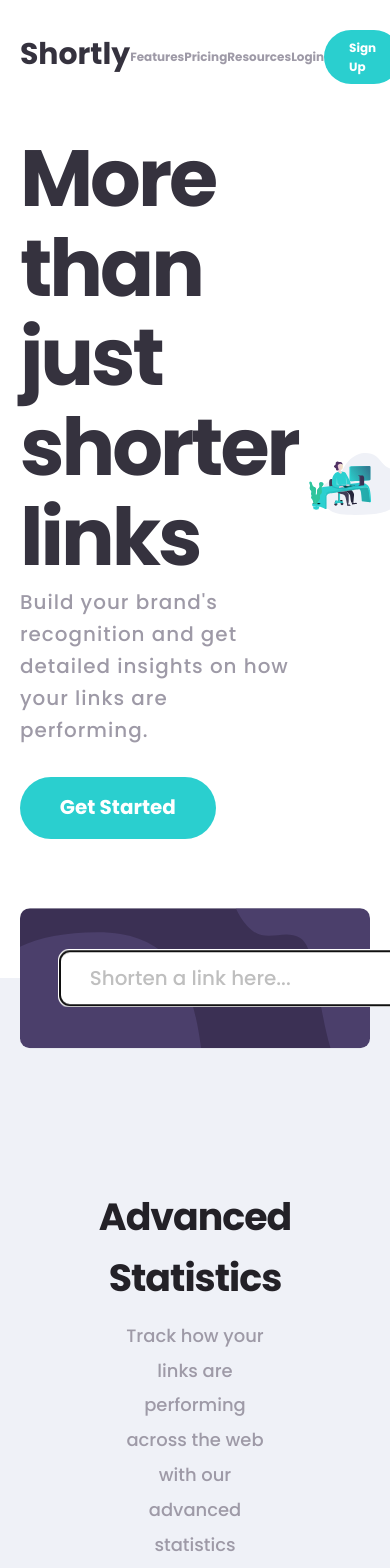
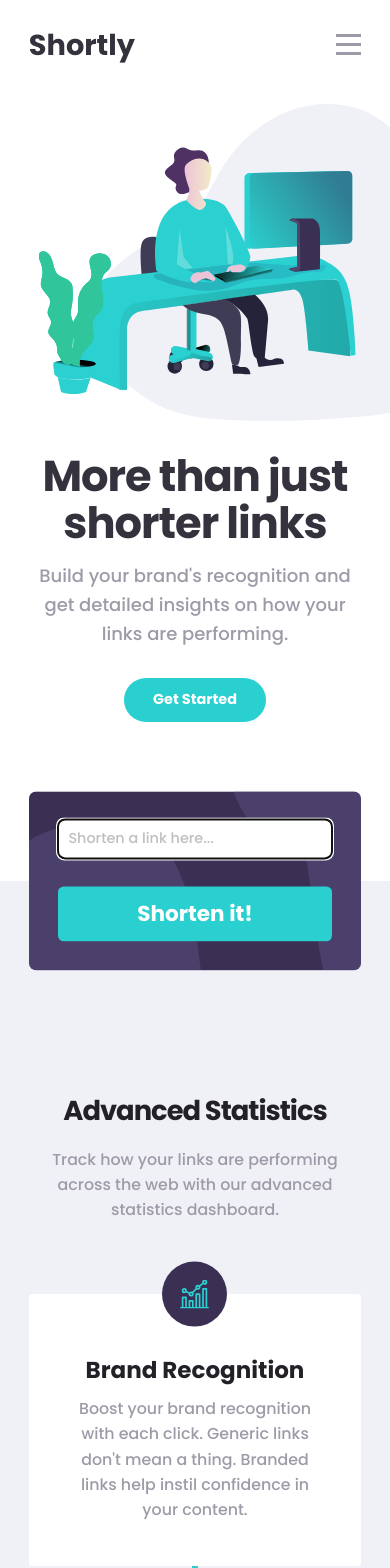
Before and after one commit to okcomputer93/url-shortening, a Vue app: page / in a window 390 px wide. Shown: the top 1568 px of the page. Built offline with nearby package versions, Linux system fonts and the light colour scheme.

Commit message:
Responsive design

```diff
--- a/src/App.vue
+++ b/src/App.vue
@@ -67,10 +67,17 @@ export default {
 .main {
     max-width: $max-width;
     margin: 2rem auto;
-    padding: 0 $margin-body 12rem;
+    padding: 0 $margin-body 15rem;
     display: flex;
     justify-content: space-between;
     align-items: center;
+
+    @media only screen and (max-width: $bp-small) {
+        flex-direction: column-reverse;
+        justify-content: center;
+        text-align: center;
+        padding: 0 4rem 20rem;
+    }
 
     &__title {
         font-size: 8rem;
@@ -78,6 +85,13 @@ export default {
         font-weight: 700;
         color: $dark-blue;
         letter-spacing: -3px;
+
+        @media only screen and (max-width: $bp-small) {
+            padding-top: 4rem;
+            font-size: 6rem;
+            letter-spacing: -1px;
+            line-height: 1.1;
+        }
     }
 
     &__subtitle {
@@ -86,6 +100,12 @@ export default {
         color: $neutral-violet;
         padding: 0.5rem 0 3rem;
         letter-spacing: 1px;
+
+        @media only screen and (max-width: $bp-small) {
+            padding: 2rem 0 4rem;
+            font-size: 2.5rem;
+            letter-spacing: 0;
+        }
     }
 
     &__column--left {
@@ -99,6 +119,11 @@ export default {
         width: 130%;
         display: inline-block;
         transform: translateX(12%);
+
+        @media only screen and (max-width: $bp-small) {
+            width: 145%;
+            transform: translateX(2%);
+        }
     }
 }
 
@@ -107,12 +132,19 @@ export default {
     margin: 2rem auto;
     padding: 0 $margin-body;
 
+    @media only screen and (max-width: $bp-small) {
+        padding: 0 4rem;
+    }
+
     & .shorten__container {
         transform: translateY(-50%);
     }
 
     & .shorten__links {
         margin-top: -7rem;
+        @media only screen and (max-width: $bp-small) {
+            margin-top: -10rem;
+        }
     }
 }
 
@@ -122,7 +154,11 @@ export default {
     &__content {
         max-width: $max-width;
         margin: 0 auto;
-        padding: 10rem $margin-body 20rem; //TODO: Resize this when the search component is done.
+        padding: 10rem $margin-body 20rem;
+
+        @media only screen and (max-width: $bp-small) {
+            padding: 10rem 4rem 12rem;
+        }
     }
 
     &__top {
@@ -139,6 +175,9 @@ export default {
         padding-bottom: 1rem;
         color: $dark-violet;
         letter-spacing: -1px;
+        @media only screen and (max-width: $bp-small) {
+            padding-bottom: 2rem;
+        }
     }
 
     &__subtitle {
@@ -147,6 +186,11 @@ export default {
         color: $neutral-violet;
         width: 45%;
         line-height: 3.5rem;
+
+        @media only screen and (max-width: $bp-small) {
+            font-size: 2.2rem;
+            width: 90%;
+        }
     }
 }
 </style>
--- a/src/assets/styles/abstract/_variables.scss
+++ b/src/assets/styles/abstract/_variables.scss
@@ -12,3 +12,9 @@ $bg-gray: #eff1f7;
 
 $max-width: 1200px;
 $margin-body: 2rem;
+
+// Responsive Breakpoints
+$bp-largest: 75em; //1200px
+$bp-large: 62.5em; //1000px
+$bp-medium: 50em; // 800px
+$bp-small: 37.5em; // 600px
--- a/src/assets/styles/base/_base.scss
+++ b/src/assets/styles/base/_base.scss
@@ -12,6 +12,14 @@ html {
     box-sizing: border-box;
     font-size: 62.3%; // 10px
     overflow: auto;
+
+    @media only screen and (max-width: $bp-largest) {
+        font-size: 50%;
+    }
+
+    @media only screen and (max-width: $bp-medium) {
+        font-size: 45%;
+    }
 }
 
 body {
--- a/src/assets/styles/main.scss
+++ b/src/assets/styles/main.scss
@@ -1,3 +1,3 @@
+@import "abstract/variables";
 @import "base/base";
-@import "abstract/variables";
 @import "atomic/atomic";
--- a/src/components/elements/Card.vue
+++ b/src/components/elements/Card.vue
@@ -23,6 +23,11 @@ export default {
     border-radius: 0.5rem;
     position: relative;
 
+    @media only screen and (max-width: $bp-small) {
+        text-align: center;
+        padding: 8rem 5rem 6rem;
+    }
+
     &__icon {
         background-color: $primary-dark;
         display: inline-block;
@@ -31,6 +36,11 @@ export default {
         position: absolute;
         top: 0;
         transform: translateY(-50%);
+
+        @media only screen and (max-width: $bp-small) {
+            left: 50%;
+            margin-left: -33px;
+        }
 
         & > * {
             display: block;
@@ -44,12 +54,20 @@ export default {
         font-weight: 700;
         padding-bottom: 1rem;
         color: $dark-violet;
+
+        @media only screen and (max-width: $bp-small) {
+            font-size: 3.2rem;
+        }
     }
 
     &__content {
         font-weight: 400;
         font-size: 1.6rem;
         color: $neutral-violet;
+
+        @media only screen and (max-width: $bp-small) {
+            font-size: 2.2rem;
+        }
     }
 }
 </style>
--- a/src/components/elements/TheLogo.vue
+++ b/src/components/elements/TheLogo.vue
@@ -34,6 +34,10 @@ export default {
     &__title {
         font-size: 3rem;
         font-weight: 700;
+
+        @media only screen and (max-width: $bp-small) {
+            font-size: 4rem;
+        }
     }
     &__link {
         text-decoration: none;
--- a/src/components/layouts/Banner.vue
+++ b/src/components/layouts/Banner.vue
@@ -39,6 +39,10 @@ export default {
         padding-bottom: 2rem;
         color: $light;
         letter-spacing: -1px;
+
+        @media only screen and (max-width: $bp-small) {
+            font-size: 4rem;
+        }
     }
 }
 </style>
--- a/src/components/layouts/Cards.vue
+++ b/src/components/layouts/Cards.vue
@@ -54,12 +54,22 @@ export default {
     justify-content: space-between;
     align-items: center;
     margin-top: 10rem;
+    @media only screen and (max-width: $bp-small) {
+        flex-direction: column;
+    }
 
     &__segment {
         background-color: $primary;
         height: 0.8rem;
         margin-top: 6rem;
         flex: 1 0 auto;
+
+        @media only screen and (max-width: $bp-small) {
+            width: 0.8rem;
+            flex: 1 1 auto;
+            margin-top: 0;
+            height: 10rem;
+        }
     }
 
     &__element--1 {
@@ -69,11 +79,19 @@ export default {
     &__element--2 {
         flex: 12;
         transform: translateY(15%);
+
+        @media only screen and (max-width: $bp-small) {
+            transform: translateY(0);
+        }
     }
 
     &__element--3 {
         flex: 12;
         transform: translateY(30%);
+
+        @media only screen and (max-width: $bp-small) {
+            transform: translateY(0);
+        }
     }
 }
 </style>
--- a/src/components/layouts/Footer.vue
+++ b/src/components/layouts/Footer.vue
@@ -64,29 +64,56 @@ export default {
     background-color: $dark-violet;
     padding: 6rem $margin-body;
 
+    @media only screen and (max-width: $bp-small) {
+        padding: 6rem 4rem;
+    }
+
     &__container {
         max-width: $max-width;
         margin: 0 auto;
         display: flex;
         justify-content: space-between;
+
+        @media only screen and (max-width: $bp-small) {
+            flex-direction: column;
+            justify-content: center;
+            align-items: center;
+            text-align: center;
+        }
     }
 
     &__logo {
         flex: 2;
+
+        @media only screen and (max-width: $bp-small) {
+            padding-bottom: 5rem;
+        }
     }
 
     &__sections {
         flex: 3;
         display: flex;
         justify-content: space-between;
+
+        @media only screen and (max-width: $bp-small) {
+            flex-direction: column;
+        }
     }
 
     &__section {
         flex: 1;
+
+        @media only screen and (max-width: $bp-small) {
+            padding-bottom: 4rem;
+        }
+
         &--social {
             display: flex;
             justify-content: space-between;
             align-items: flex-start;
+            @media only screen and (max-width: $bp-small) {
+                min-width: 15rem;
+            }
         }
     }
 
@@ -95,6 +122,10 @@ export default {
         font-size: 1.2rem;
         color: $light;
         padding-bottom: 1.5rem;
+
+        @media only screen and (max-width: $bp-small) {
+            padding-bottom: 3rem;
+        }
     }
 
     &__link {
@@ -105,6 +136,10 @@ export default {
         font-weight: 400;
         font-size: 1.2rem;
 
+        @media only screen and (max-width: $bp-small) {
+            padding-bottom: 2rem;
+        }
+
         &:hover {
             color: $primary;
         }
--- a/src/components/layouts/ShortenBar.vue
+++ b/src/components/layouts/ShortenBar.vue
@@ -14,6 +14,7 @@
                     v-model="url"
                     @keyup="error = ''"
                 />
+                <p v-if="error" class="shorten__error" v-text="error"></p>
                 <div class="shorten__button">
                     <the-button
                         :disabled="isLoading"
@@ -30,7 +31,6 @@
                     </the-button>
                 </div>
             </div>
-            <p v-if="error" class="shorten__error" v-text="error"></p>
         </form>
         <div class="shorten__links">
             <div
@@ -130,6 +130,12 @@ export default {
         display: flex;
         justify-content: space-between;
         align-items: center;
+
+        @media only screen and (max-width: $bp-small) {
+            flex-direction: column;
+            justify-content: center;
+            text-align: center;
+        }
     }
 
     &__bar {
@@ -141,6 +147,12 @@ export default {
         border-radius: 1rem;
         border: none;
         font-family: "Poppins", sans-serif;
+
+        @media only screen and (max-width: $bp-small) {
+            width: 100%;
+            margin-bottom: 4rem;
+            padding: 1.2rem 1.5rem;
+        }
 
         &::placeholder {
             font-size: 2rem;
@@ -162,6 +174,23 @@ export default {
         flex: none;
         margin-left: 3rem;
         width: 18.7rem;
+
+        @media only screen and (max-width: $bp-small) {
+            flex: 1;
+            width: 100%;
+            margin-left: 0;
+        }
+
+        & > * {
+            @media only screen and (max-width: $bp-large) {
+                font-size: 2rem !important;
+            }
+
+            @media only screen and (max-width: $bp-small) {
+                width: 100% !important;
+                font-size: 3rem !important;
+            }
+        }
     }
 
     &__links {
@@ -170,6 +199,10 @@ export default {
 
     &__link:not(:last-child) {
         padding-bottom: 1.5rem;
+
+        @media only screen and (max-width: $bp-small) {
+            padding-bottom: 4rem;
+        }
     }
 
     &__loading {
@@ -177,15 +210,25 @@ export default {
         height: 3rem;
         margin: 0 3.8rem;
         display: block;
+
+        @media only screen and (max-width: $bp-small) {
+            margin: 0 auto;
+        }
     }
 
     &__error {
+        bottom: 10%;
         position: absolute;
         padding-top: 0.3rem;
         color: $dark-violet;
         font-size: 1.5rem;
         font-style: italic;
         color: $secondary;
+
+        @media only screen and (max-width: $bp-small) {
+            top: 42%;
+            left: 4rem;
+        }
     }
 }
 </style>
--- a/src/components/layouts/ShortenUrl.vue
+++ b/src/components/layouts/ShortenUrl.vue
@@ -23,7 +23,11 @@
                 class="shorten-url__short"
                 v-text="shortenUrl"
             ></a>
-            <div :class="buttonCopy" @click="copyToClipboard">
+            <div
+                class="shorten-url__button"
+                :class="buttonCopy"
+                @click="copyToClipboard"
+            >
                 <the-button
                     styles="button-sm-squared"
                     type="button"
@@ -53,8 +57,8 @@ export default {
             return this.textButton !== "Copy" ? "shorten-url__clicked" : "";
         },
         reducedFullUrl() {
-            if (this.fullUrl.length > 40)
-                return this.fullUrl.substring(0, 40) + "...";
+            if (this.fullUrl.length > 25)
+                return this.fullUrl.substring(0, 25) + "...";
             return this.fullUrl;
         },
     },
@@ -77,7 +81,6 @@ export default {
 <style lang="scss">
 .shorten-url {
     width: 100%;
-    display: block;
     background-color: $light;
     display: flex;
     justify-content: space-between;
@@ -85,6 +88,12 @@ export default {
     padding: 1rem 2rem;
     border-radius: 0.5rem;
     position: relative;
+
+    @media only screen and (max-width: $bp-small) {
+        flex-direction: column;
+        align-items: flex-start;
+        padding: 2.5rem 2rem;
+    }
 
     &__close {
         position: absolute;
@@ -122,12 +131,25 @@ export default {
         text-decoration: none;
         color: $dark-violet;
         font-size: 1.5rem;
+
+        @media only screen and (max-width: $bp-small) {
+            width: 100%;
+            border-bottom: 1px $bg-gray solid;
+            padding-bottom: 2rem;
+            font-size: 2.5rem;
+        }
     }
 
     &__manage {
         display: flex;
         justify-content: center;
         align-items: center;
+
+        @media only screen and (max-width: $bp-small) {
+            flex-direction: column;
+            align-items: flex-start;
+            width: 100%;
+        }
     }
 
     &__short {
@@ -136,6 +158,26 @@ export default {
         color: $primary;
         font-size: 1.5rem;
         margin-right: 2rem;
+
+        @media only screen and (max-width: $bp-small) {
+            width: 100%;
+            flex: 1;
+            padding: 1.5rem 0;
+            font-size: 2.5rem;
+            margin-right: 0;
+        }
+    }
+
+    &__button {
+        width: 100%;
+        & > * {
+            @media only screen and (max-width: $bp-small) {
+                flex: 1;
+                width: 100%;
+                display: block;
+                font-size: 2rem !important;
+            }
+        }
     }
 
     &__clicked button {
--- a/src/components/layouts/TheHeader.vue
+++ b/src/components/layouts/TheHeader.vue
@@ -12,6 +12,24 @@
                 <the-button styles="a-sm-rounded" href="/">Sign Up</the-button>
             </div>
         </div>
+        <div
+            @click="toggleMenu"
+            class="navigation__mobile"
+            :class="rotateIcon"
+        ></div>
+        <transition name="slide">
+            <div
+                v-if="isMenuOpen"
+                @click="toggleMenu"
+                class="navigation__mobile__screen"
+            >
+                <a href="#" class="navigation__mobile__link">Features</a>
+                <a href="#" class="navigation__mobile__link">Pricing</a>
+                <a href="#" class="navigation__mobile__link">Resources</a>
+                <a href="#" class="navigation__mobile__link">Login</a>
+                <a href="#" class="navigation__mobile__link">Sign Up</a>
+            </div>
+        </transition>
     </nav>
 </template>
 
@@ -24,6 +42,25 @@ export default {
         TheButton,
         TheLogo,
     },
+    data() {
+        return {
+            isMenuOpen: false,
+        };
+    },
+    computed: {
+        rotateIcon() {
+            return this.isMenuOpen ? "navigation__mobile--is-open" : "";
+        },
+    },
+    methods: {
+        toggleMenu(event) {
+            if (
+                event.target.classList.contains("navigation__mobile__link") ||
+                event.target.classList.contains("navigation__mobile")
+            )
+                this.isMenuOpen = !this.isMenuOpen;
+        },
+    },
 };
 </script>
 
@@ -35,11 +72,21 @@ export default {
 
     display: flex;
 
+    @media only screen and (max-width: $bp-small) {
+        padding: 3rem 4rem;
+        justify-content: space-between;
+        align-items: center;
+    }
+
     &__links {
         width: 100%;
         display: flex;
         justify-content: space-between;
         align-items: center;
+
+        @media only screen and (max-width: $bp-small) {
+            display: none;
+        }
 
         &--left {
             flex-basis: 35rem;
@@ -66,5 +113,89 @@ export default {
             color: $primary-dark;
         }
     }
+
+    &__mobile {
+        position: relative;
+        display: none;
+        position: fixed;
+        right: 4rem;
+        z-index: 30;
+
+        @media only screen and (max-width: $bp-small) {
+            display: block;
+        }
+
+        &,
+        &::after,
+        &::before {
+            width: 25px;
+            height: 3px;
+            background-color: $neutral-violet;
+            transition: all 0.5s ease-in;
+        }
+
+        &::after,
+        &::before {
+            content: "";
+            position: absolute;
+        }
+
+        &::before {
+            top: 9px;
+        }
+
+        &::after {
+            top: -9px;
+        }
+
+        &--is-open {
+            background-color: transparent;
+
+            &::before {
+                top: 0;
+                transform: rotate(-315deg);
+            }
+
+            &::after {
+                top: 0;
+                transform: rotate(315deg);
+            }
+        }
+
+        &__screen {
+            min-width: 50vw;
+            min-height: 100vh;
+            z-index: 20;
+            position: fixed;
+            background-color: rgba($primary-dark, 0.98);
+            top: 0;
+            right: 0;
+            flex-direction: column;
+            justify-content: center;
+            align-items: center;
+            display: none;
+
+            @media only screen and (max-width: $bp-small) {
+                display: flex;
+            }
+        }
+
+        &__link {
+            text-decoration: none;
+            color: $primary;
+            font-size: 3.5rem;
+            padding: 2rem 0;
+        }
+    }
+
+    .slide-enter-active,
+    .slide-leave-active {
+        transition: transform 0.4s ease-in;
+    }
+
+    .slide-leave-to,
+    .slide-enter {
+        transform: translateX(200%);
+    }
 }
 </style>
```
